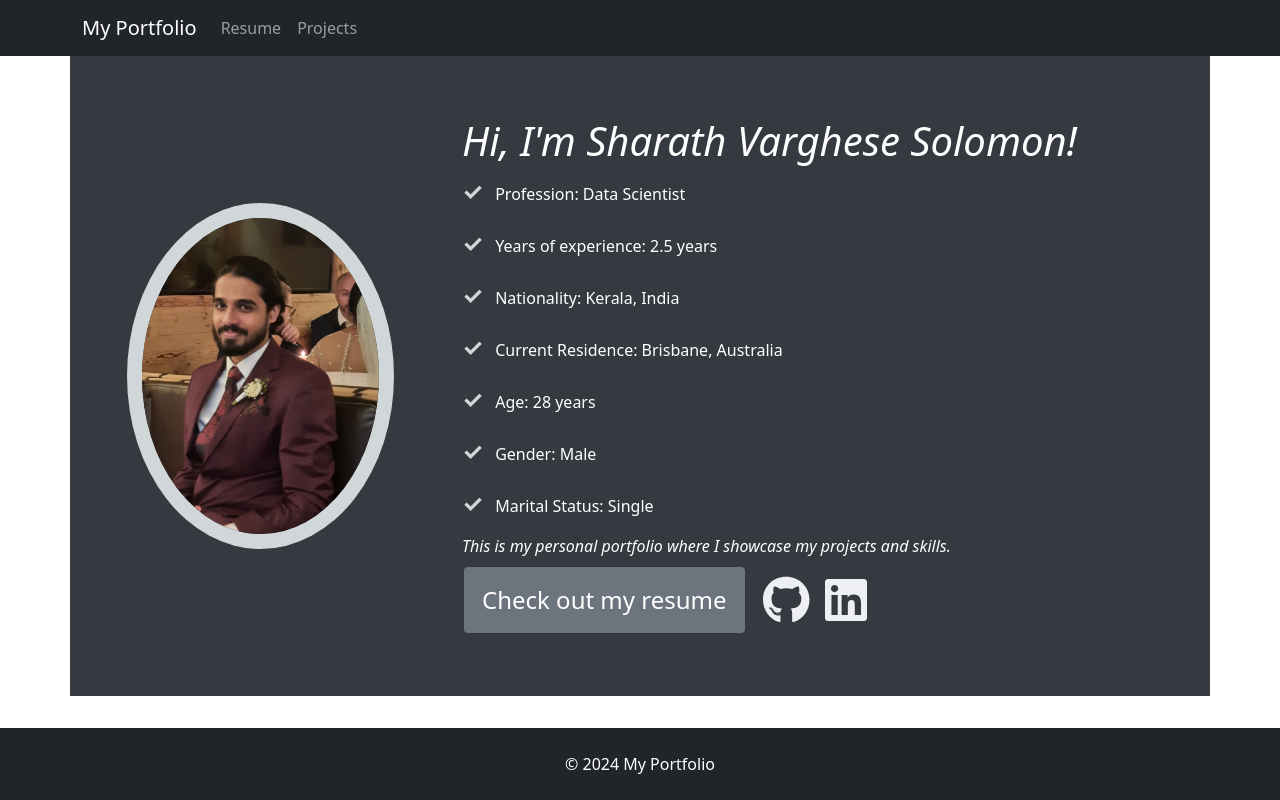
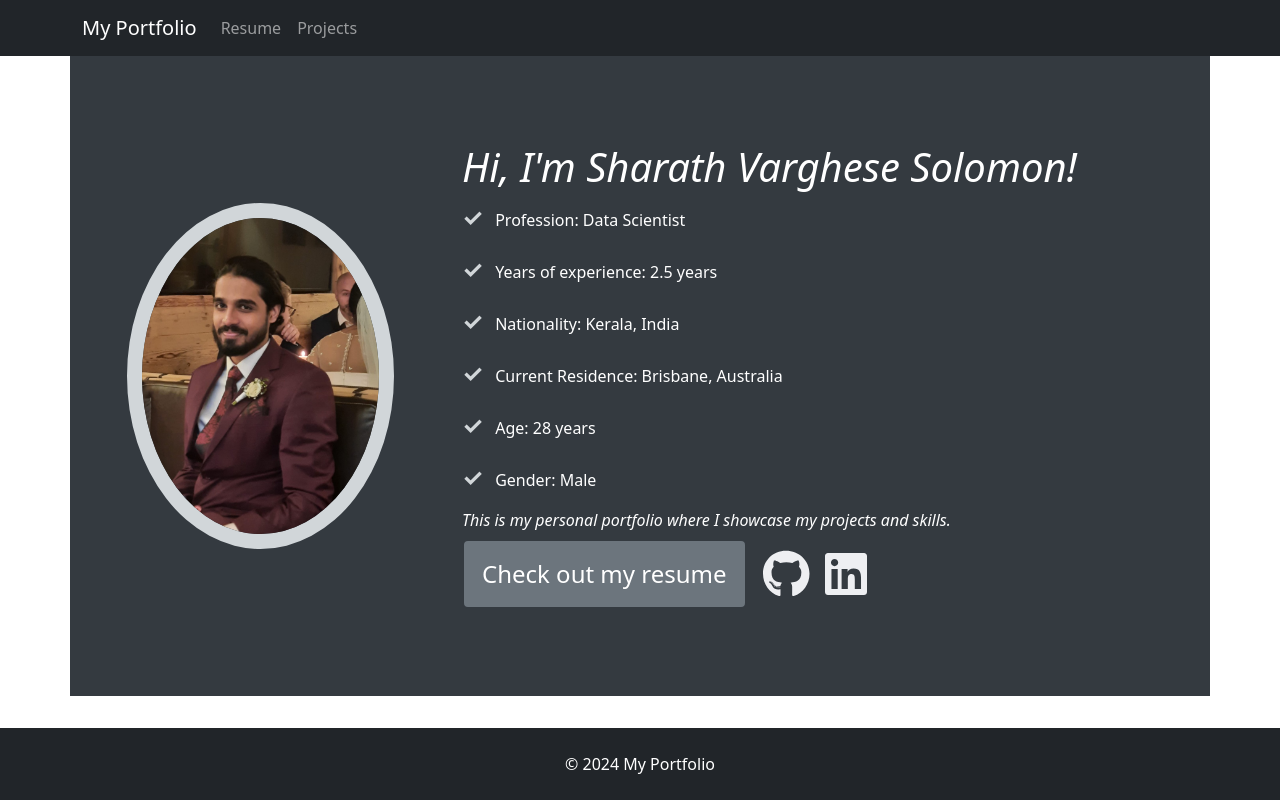
Before and after one commit to sharathsolomon/portfolio, a React (Create React App) app: page /about in a window 1280 px wide. Built offline with nearby package versions, Linux system fonts and the light colour scheme.

Commit message:
Updated portfolio and redeploy

```diff
--- a/src/App.js
+++ b/src/App.js
@@ -1,4 +1,3 @@
-
 import 'bootstrap/dist/css/bootstrap.min.css';  // Bootstrap for responsive design.
 import './App.css'; // Custom CSS for additional styling.
 
@@ -7,6 +6,7 @@ import {
   BrowserRouter as Router,
   Routes,
   Route,
+  Navigate // Importing Navigate to handle redirection.
 } from "react-router-dom";
 
 // Importing page components for different routes.
@@ -24,17 +24,18 @@ function App() {
   return (
     <Router>
       <div className="App">
-        <Header/>     {/*Header component displayed on all pages.*/}
+        <Header /> {/* Header component displayed on all pages. */}
         <div className="main-content">
-          {/*Routing to different pages.*/}
+          {/* Routing to different pages. */}
           <Routes>
-            {/* <Route path="/" element={<Home />} /> */}
+            <Route path="/" element={<Navigate to="/about" />} /> {/* Redirect root to About */}
             <Route path="/about" element={<About />} />
             <Route path="/resume" element={<Resume />} />
             <Route path="/portfolio" element={<Portfolio />} />
+            <Route path="*" element={<Navigate to="/about" />} /> {/* Catch-all route */}
           </Routes>
         </div>
-        <Footer/> {/*Footer component displayed on all pages.*/}
+        <Footer /> {/* Footer component displayed on all pages. */}
       </div>
     </Router>
   );
--- a/src/resumeData.json
+++ b/src/resumeData.json
@@ -17,9 +17,7 @@
                         {"entity":"Age",
                         "value":"28 years"},
                         {"entity":"Gender",
-                        "value":"Male"},
-                        {"entity":"Marital Status",
-                        "value":"Single"}],
+                        "value":"Male"}],
     "summary": "Highly skilled and results-driven data scientist with experience in working on real-world problems. Proficient in leveraging NLP techniques to extract insights from textual data and develop advanced NLP applications. Proven track record of successfully leading projects, designing and implementing innovative solutions, and collaborating with cross-functional teams. Adept at training and fine-tuning NLP models for various applications, with a strong focus on data analysis and drawing meaningful conclusions. Demonstrated expertise in developing knowledge mining systems, semantic search engines, and QA systems. Experienced in API development, containerization, and cloud deployment. Effective communicator with a talent for addressing client's technical concerns and leading data migration projects.",
     "experience": [
       {
```
